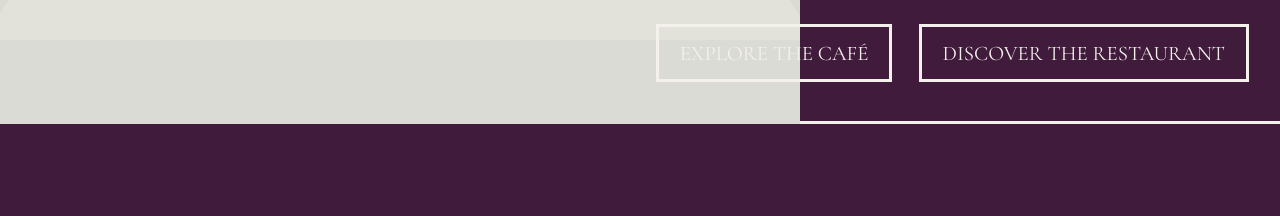
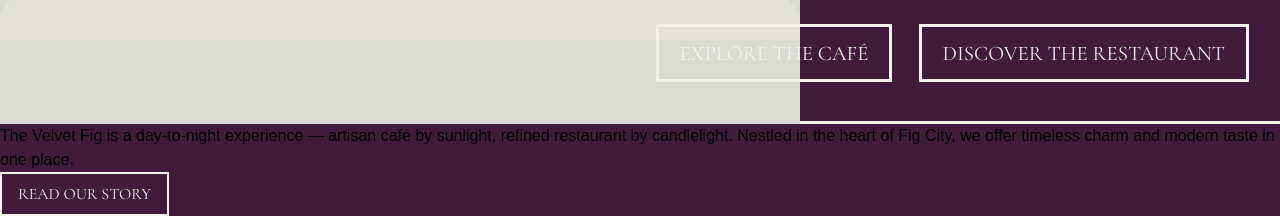
Before and after one commit to sammybfournier/TheVelvetFig, a plain HTML site: page index.html in a window 1280 px wide. Shown: the part 676-892 px from the top of the page. Before the commit the page ends 800 px from the top, so only its background shows below. Drawn offline with Linux system fonts and the light colour scheme.

Commit message:
Ajout HTML section description

```diff
--- a/index.html
+++ b/index.html
@@ -11,7 +11,8 @@
 <body>
     <header>
         <div class="header--menu">
-            <a href="index.html"><img class="header--logo" src="assets/images/svg/logo.svg" alt="Logo 'The Velvet Fig'"></a>
+            <a href="index.html"><img class="header--logo" src="assets/images/svg/logo.svg"
+                    alt="Logo 'The Velvet Fig'"></a>
             <img class="header--burger" src="assets/images/svg/icones/menu.svg" alt="" onclick="openNav()">
             <nav class="header--nav">
                 <ol>
@@ -64,6 +65,23 @@
         </nav>
     </header>
 
+    <main>
+        <section class="description">
+            <div class="description--rect"></div>
+            <p class="description--text">
+                The Velvet Fig is a day-to-night
+                experience — artisan café
+                by sunlight, refined restaurant
+                by candlelight. Nestled in the
+                heart of Fig City, we offer
+                timeless charm and modern
+                taste in one place.
+            </p>
+            <button type="button" class="description--btn"><a href="about.html">Read our story</a></button>
+            <div class="description--gradient"></div>
+        </section>
+    </main>
+
     <script src="js/script.js"></script>
 </body>
 
```
